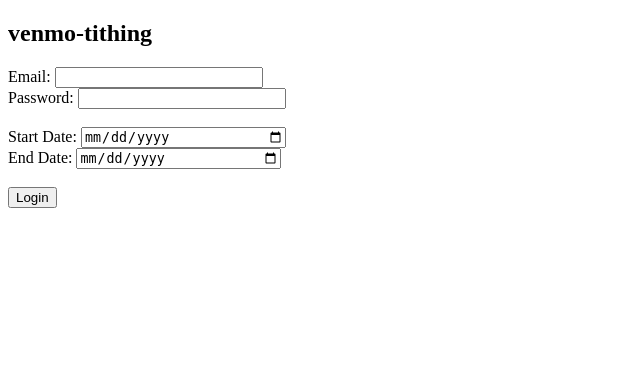
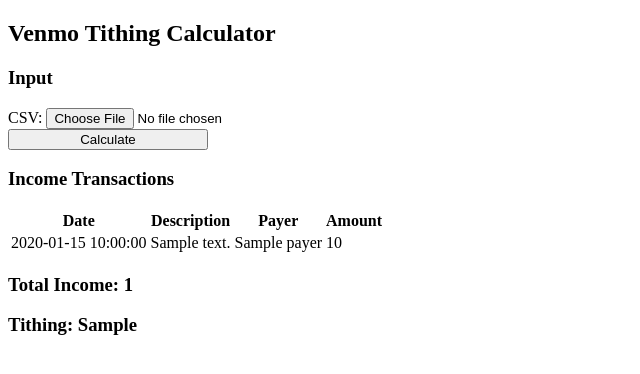
Before and after one commit to brighamandersen/venmo-tithing, a Flask app: template templates/index.html in a window 1280 px wide. Shown: the top 374 px of the page, without its empty margins (0-640 px from the left). Run offline with Flask 3, Linux system fonts and the light colour scheme; the template is opened without the code that fills it: most values are stand-ins (such as "Sample title", 1, 10 or a date in 2020); parts of the project's set-up code (start-up, migrations or seed data) failed here and were passed over.

Commit message:
Prototype is working

```diff
--- a/app.py
+++ b/app.py
@@ -1,35 +1,68 @@
+from flask import Flask, render_template, request, redirect, url_for
+import csv
 import os
-from flask import Flask, render_template, request, redirect, url_for
-from archive.bot import VenmoBot
-from utils import process_transactions, float_to_currency, stringify_date_range
+from utils import calculate_tithing, currency_str_to_float, datetime_to_date, float_to_currency, stringify_income_transaction
 
 app = Flask(__name__)
 app.config['DEBUG'] = True
 
 
-@app.route('/')
+@app.route('/', methods=['GET', 'POST'])
 def index():
     return render_template('index.html')
 
 
-@app.route("/results", methods=["POST"])
-def results():
-    venmo_email = request.form['venmo-email']
-    venmo_password = request.form['venmo-password']
-    start_date = request.form['start-date']
-    end_date = request.form['end-date']
+@app.route('/process-csv', methods=['POST'])
+def process_csv():
+    # Get FileStorage object from the request
+    transaction_history_csv = request.files.get('transactions-csv')
 
-    bot = VenmoBot()
-    bot.login(venmo_email, venmo_password)
-    transactions = bot.scrape_transactions(start_date, end_date)
-    payments_to_me, total_income, tithing = process_transactions(transactions)
+    # Save csv to a temporary location
+    tmp_csv = '/tmp/transaction_history.csv'
+    transaction_history_csv.save(tmp_csv)
 
-    date_range_string = stringify_date_range(start_date, end_date)
-    return render_template(
-        'results.html',
-        venmo_email=venmo_email,
-        date_range_string=date_range_string,
-        payments_to_me=payments_to_me,
-        total_income=float_to_currency(total_income),
-        tithing=float_to_currency(tithing)
-    )
+    income_transactions = []
+
+    with open(tmp_csv, 'r') as csv_file:
+        reader = csv.reader(csv_file)
+
+        # Skip the first 4 rows of metadata
+        for _ in range(4):
+            next(reader)
+
+        PAYMENT_DATE_COLUMN_INDEX = 2
+        PAYMENT_DESCRIPTION_COLUMN_INDEX = 5
+        PAYER_NAME_COLUMN_INDEX = 6
+        TOTAL_AMOUNT_COLUMN_INDEX = 8
+        for row in reader:
+            if row[TOTAL_AMOUNT_COLUMN_INDEX] == '':  # Skip over empty cells
+                continue
+
+            transaction_amount = currency_str_to_float(
+                row[TOTAL_AMOUNT_COLUMN_INDEX])
+            if transaction_amount > 0:  # Only add income
+                income_transactions.append({
+                    'date': datetime_to_date(row[PAYMENT_DATE_COLUMN_INDEX]),
+                    'description': row[PAYMENT_DESCRIPTION_COLUMN_INDEX],
+                    'payer': row[PAYER_NAME_COLUMN_INDEX],
+                    'amount': transaction_amount
+                })
+
+        # Remove the temporary file
+        os.remove(tmp_csv)
+
+    # Print each income transaction
+    for transaction in income_transactions:
+        print(stringify_income_transaction(transaction))
+
+    # Print total income
+    total_income = sum(transaction['amount']
+                       for transaction in income_transactions)
+    total_income_str = float_to_currency(total_income)
+
+    # Print total tithing
+    tithing = calculate_tithing(total_income)
+    tithing_str = float_to_currency(tithing)
+
+    # return redirect(url_for('index'))
+    return render_template('index.html', income_transactions=income_transactions, total_income_str=total_income_str, tithing_str=tithing_str)
--- a/templates/index.html
+++ b/templates/index.html
@@ -11,28 +11,48 @@
     </style>
   </head>
   <body>
-    <h2>venmo-tithing</h2>
-    <form method="post" action="{{ url_for('results') }}">
-      <label for="venmo-email">Email:</label>
-      <input type="email" id="venmo-email" name="venmo-email" required />
-      <br />
-      <label for="venmo-password">Password:</label>
-      <input
-        type="password"
-        id="venmo-password"
-        name="venmo-password"
-        required
-      />
-      <br />
-      <br />
-      <label for="start-date">Start Date:</label>
-      <input type="date" id="start-date" name="start-date" required />
-      <br />
-      <label for="end-date">End Date:</label>
-      <input type="date" id="end-date" name="end-date" required />
-      <br />
-      <br />
-      <button type="submit">Login</button>
-    </form>
+    <h2>Venmo Tithing Calculator</h2>
+    <div class="input">
+      <h3>Input</h3>
+      <form
+        action="{{ url_for('process_csv') }}"
+        enctype="multipart/form-data"
+        method="post"
+      >
+        <label for="transactions-csv">CSV:</label>
+        <input
+          type="file"
+          id="transactions-csv"
+          name="transactions-csv"
+          accept=".csv"
+        />
+        <br />
+        <input type="submit" value="Calculate" />
+      </form>
+    </div>
+    <div class="output">
+      <h3>Income Transactions</h3>
+      <table>
+        <thead>
+          <tr>
+            <th>Date</th>
+            <th>Description</th>
+            <th>Payer</th>
+            <th>Amount</th>
+          </tr>
+        </thead>
+        <tbody>
+          {% for transaction in income_transactions %}
+          <tr>
+            <td>{{ transaction.date }}</td>
+            <td>{{ transaction.description }}</td>
+            <td>{{ transaction.payer }}</td>
+            <td>{{ transaction.amount }}</td>
+          </tr>
+          {% endfor %}
+        </tbody>
+      </table>
+      <h3>Total Income: {{ total_income_str }}</h3>
+      <h3>Tithing: {{ tithing_str }}</h3>
   </body>
 </html>
```
Also changed, not shown: templates/results.html (deleted, +0 -21 lines).
